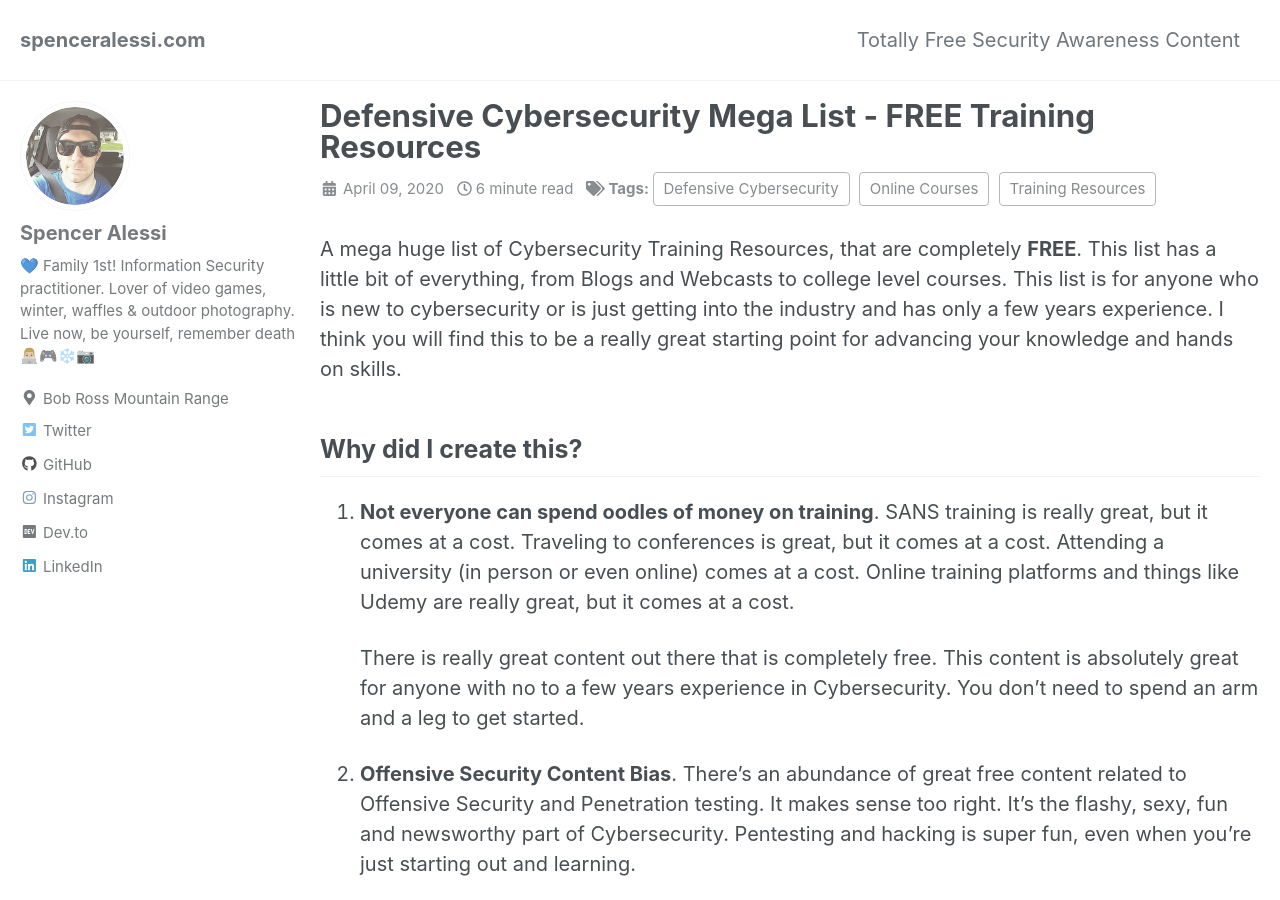
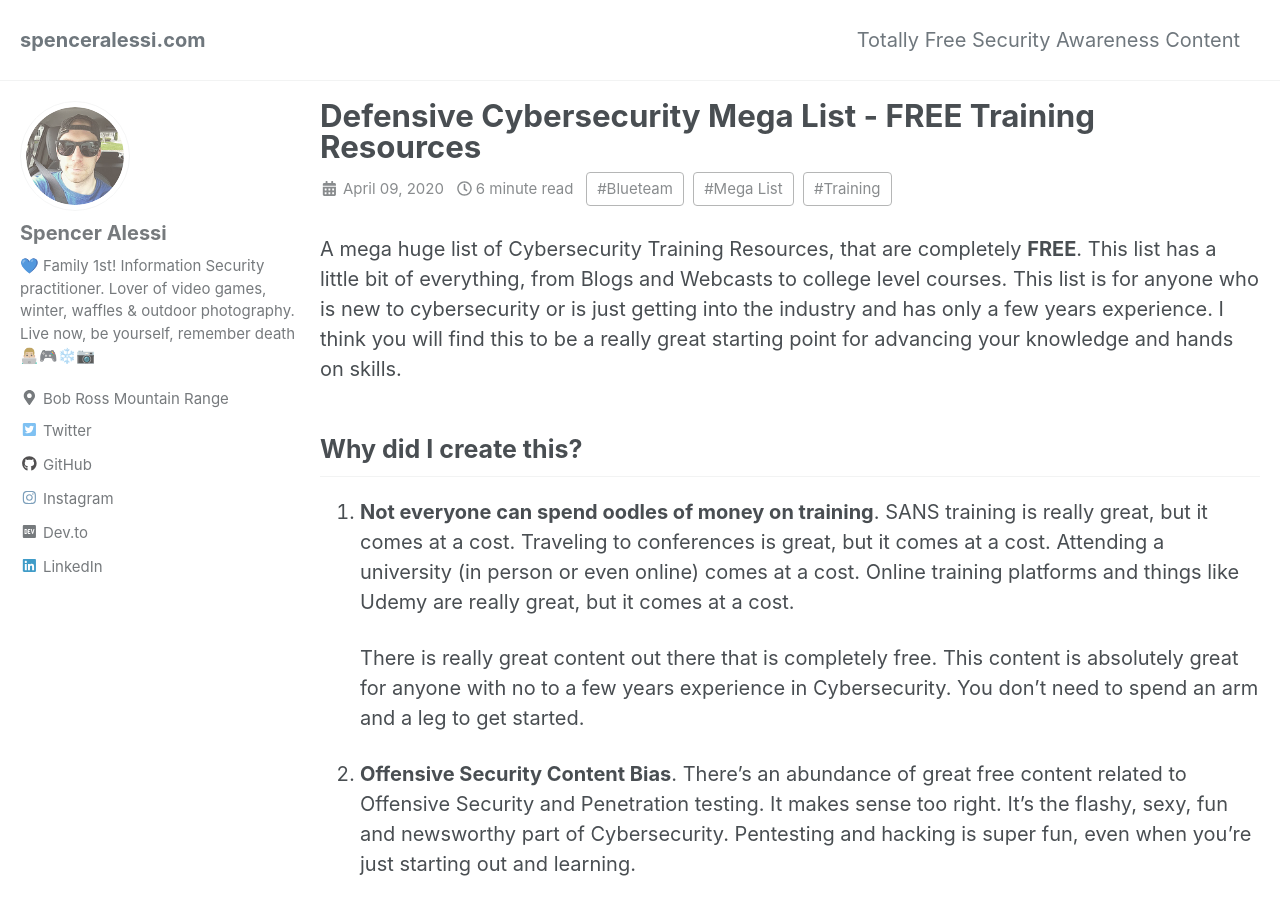
Before and after one commit to techspence/techspence.github.io, a Jekyll site: the page built from _posts/2020-04-09-Defensive-Cybersecurity-Mega-List-Free-Training-Resources.md, in a window 1280 px wide and 900 px high. Built offline with Jekyll 4.4.1, drawn with Linux system fonts in a browser that asks for light colours; cached includes are drawn as plain includes; some of the changed text lies outside the part shown.

Commit message:
updated tags

```diff
--- a/_includes/archive-single.html
+++ b/_includes/archive-single.html
@@ -45,12 +45,11 @@
 
             {% capture post_tags %}{% for tag in post.tags %}{{ tag | downcase }}#{{ tag }}{% unless forloop.last %},{% endunless %}{% endfor %}{% endcapture %}
             {% assign tag_hashes = post_tags | split: ',' | sort %}
-            <strong><i class="fas fa-fw fa-tags" aria-hidden="true"></i> {{ site.data.ui-text[site.locale].tags_label | default: "Tags:" }} </strong>
             <span itemprop="keywords">
               {% for hash in tag_hashes %}
                 {% assign keyValue = hash | split: '#' %}
                 {% capture tag_word %}{{ keyValue[1] | strip_newlines }}{% endcapture %}
-                <a href="{{ tag_word | slugify | prepend: path_type | prepend: site.tag_archive.path | relative_url }}" class="page__taxonomy-item" rel="tag">{{ tag_word }}</a>
+                <a href="{{ tag_word | slugify | prepend: path_type | prepend: site.tag_archive.path | relative_url }}" class="page__taxonomy-item" rel="tag">#{{ tag_word }}</a>
               {% endfor %}
             </span>
         </p>
--- a/_includes/page__taxonomy.html
+++ b/_includes/page__taxonomy.html
@@ -5,3 +7,5 @@
 {% if site.category_archive.type and page.categories[0] %}
   {% include category-list.html %}
 {% endif %}
+
+ -->
--- a/_layouts/single.html
+++ b/_layouts/single.html
@@ -40,12 +40,11 @@ layout: default
 
             {% capture page_tags %}{% for tag in page.tags %}{{ tag | downcase }}#{{ tag }}{% unless forloop.last %},{% endunless %}{% endfor %}{% endcapture %}
             {% assign tag_hashes = page_tags | split: ',' | sort %}
-            <strong><i class="fas fa-fw fa-tags" aria-hidden="true"></i> {{ site.data.ui-text[site.locale].tags_label | default: "Tags:" }} </strong>
             <span itemprop="keywords">
               {% for hash in tag_hashes %}
                 {% assign keyValue = hash | split: '#' %}
                 {% capture tag_word %}{{ keyValue[1] | strip_newlines }}{% endcapture %}
-                  <a href="{{ tag_word | slugify | prepend: path_type | prepend: site.tag_archive.path | relative_url }}" class="page__taxonomy-item" rel="tag">{{ tag_word }}</a>
+                <a href="{{ tag_word | slugify | prepend: path_type | prepend: site.tag_archive.path | relative_url }}" class="page__taxonomy-item" rel="tag">#{{ tag_word }}</a>
               {% endfor %}
             </span>
           <p>
--- a/_posts/2020-04-09-Defensive-Cybersecurity-Mega-List-Free-Training-Resources.md
+++ b/_posts/2020-04-09-Defensive-Cybersecurity-Mega-List-Free-Training-Resources.md
@@ -4,9 +4,9 @@ classes: wide
 title: "Defensive Cybersecurity Mega List - FREE Training Resources"
 date: 2020-04-09
 tags:
-  - Defensive Cybersecurity
-  - Training Resources
-  - Online Courses
+  - Blueteam
+  - Training
+  - Mega List
 ---
 A mega huge list of Cybersecurity Training Resources, that are completely **FREE**. This list has a little bit of everything, from Blogs and Webcasts to college level courses. This list is for anyone who is new to cybersecurity or is just getting into the industry and has only a few years experience. I think you will find this to be a really great starting point for advancing your knowledge and hands on skills.
 
```
Also changed, not shown: other parts of _includes/page__taxonomy.html (+2 -0 lines), _includes/tag-list.html (line endings or trailing spaces). Lines whose indentation alone changed are shown as unchanged.
